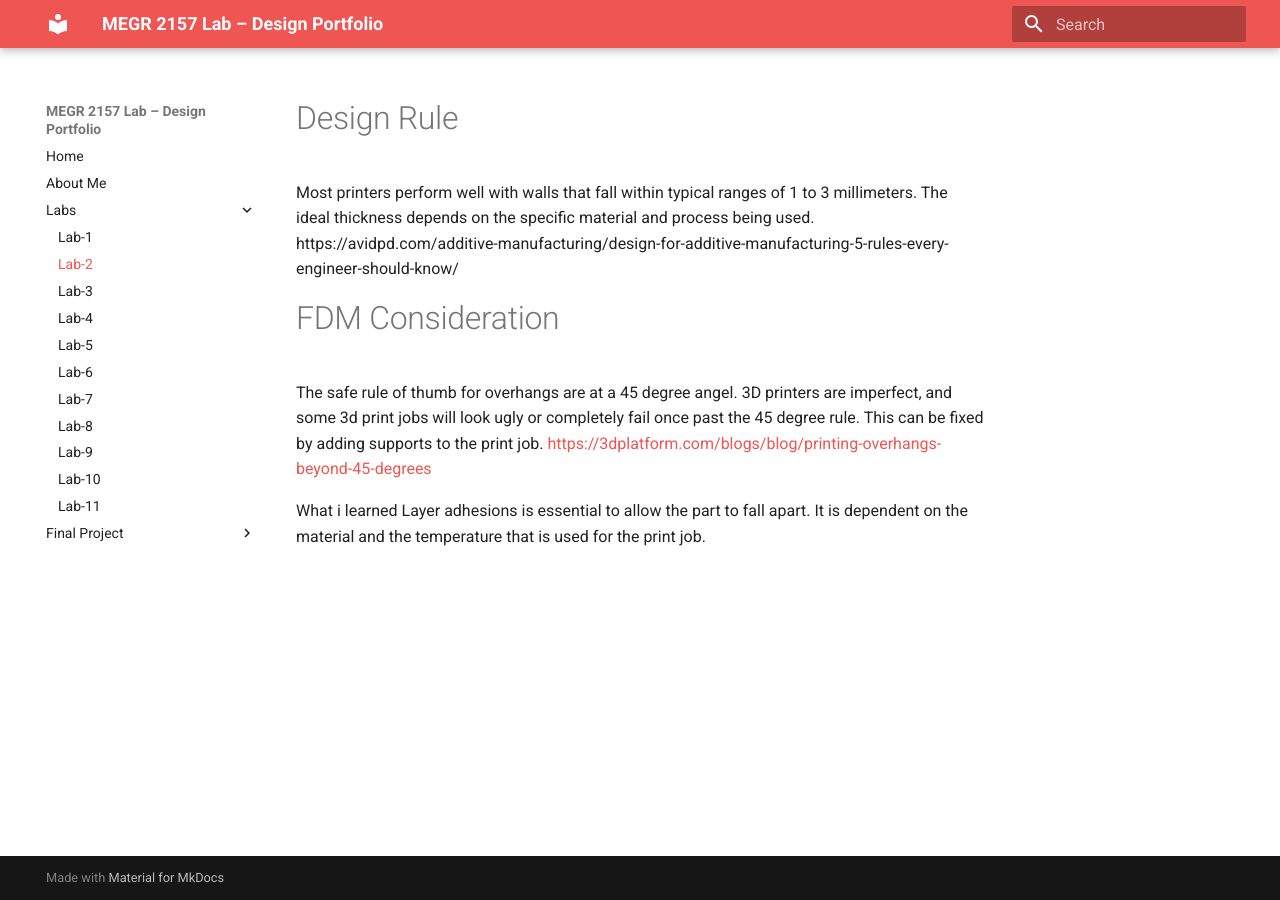
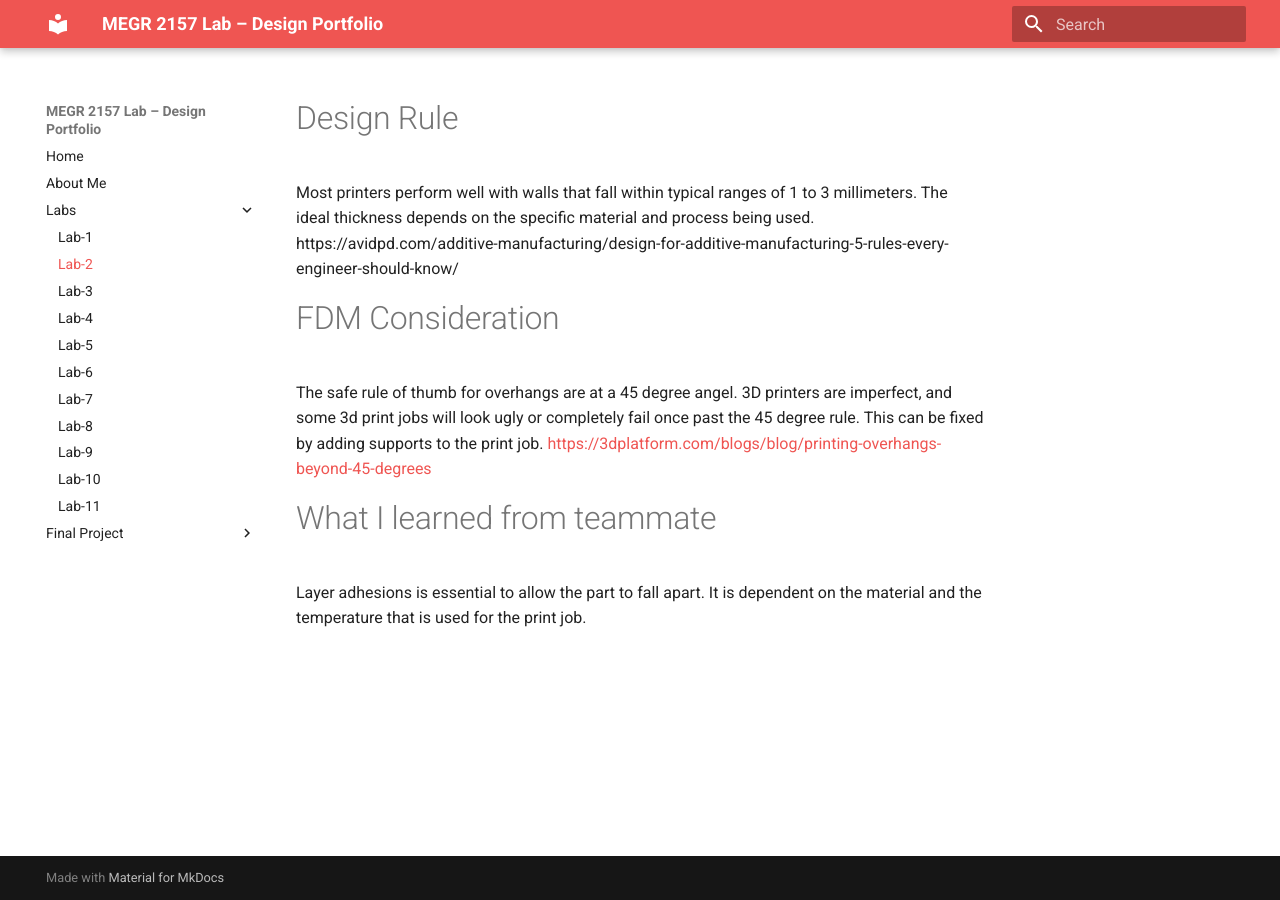
Before and after one commit to josef-chelala/megr2157-lab-portfolio, an MkDocs documentation site: the page built from docs/Labs/L02/index.md, in a window 1280 px wide. Built offline with MkDocs 1.6.1 and Material for MkDocs 9.7.7, drawn with Linux system fonts in a browser that asks for light colours.

Commit message:
Update index.md
Slight fixes

```diff
--- a/docs/Labs/L02/index.md
+++ b/docs/Labs/L02/index.md
@@ -7,5 +7,5 @@ The safe rule of thumb for overhangs are at a 45 degree angel. 3D printers are i
 [https://3dplatform.com/blogs/blog/printing-overhangs-beyond-45-degrees](https://sovol.eu/blogs/new/45-degree-rule-3d-printing-overhangs-support-quality-guide)
 
 
-What i learned
+# What I learned from teammate
 Layer adhesions is essential to allow the part to fall apart. It is dependent on the material and the temperature that is used for the print job.
```
